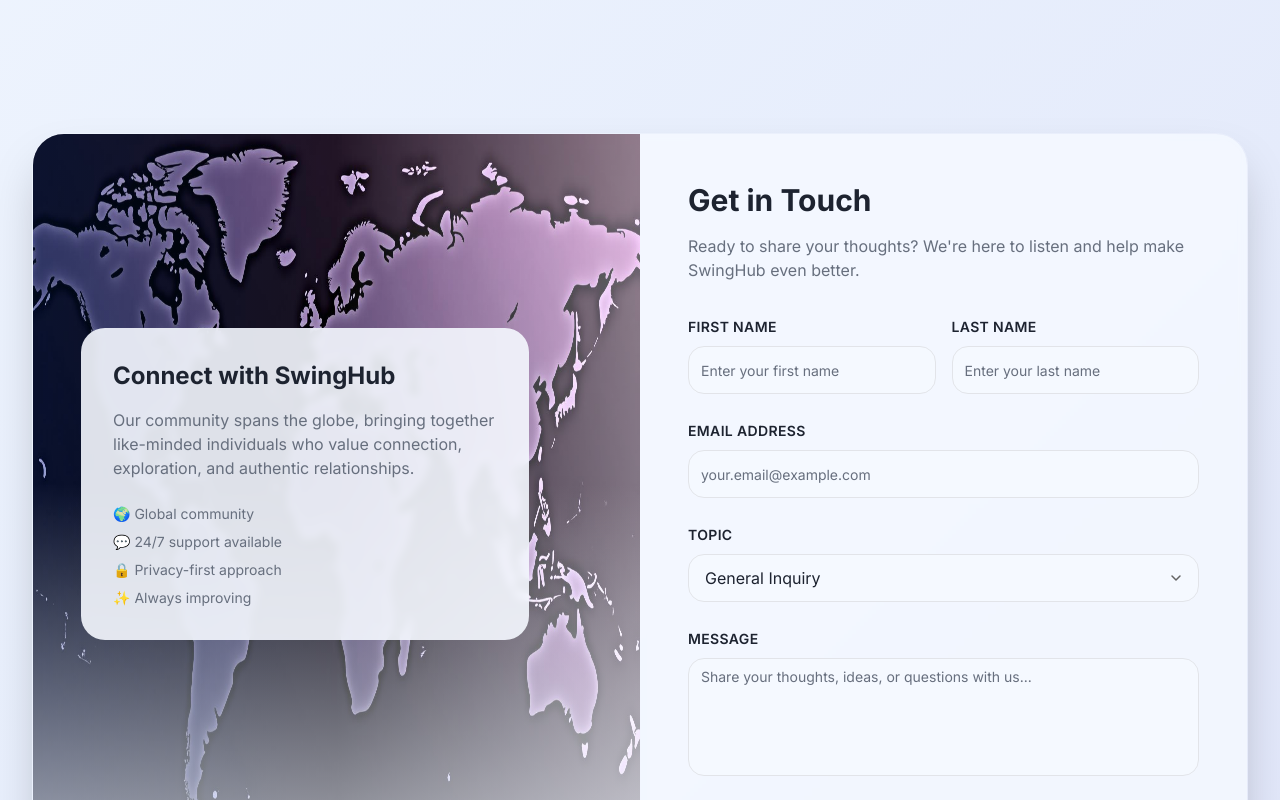
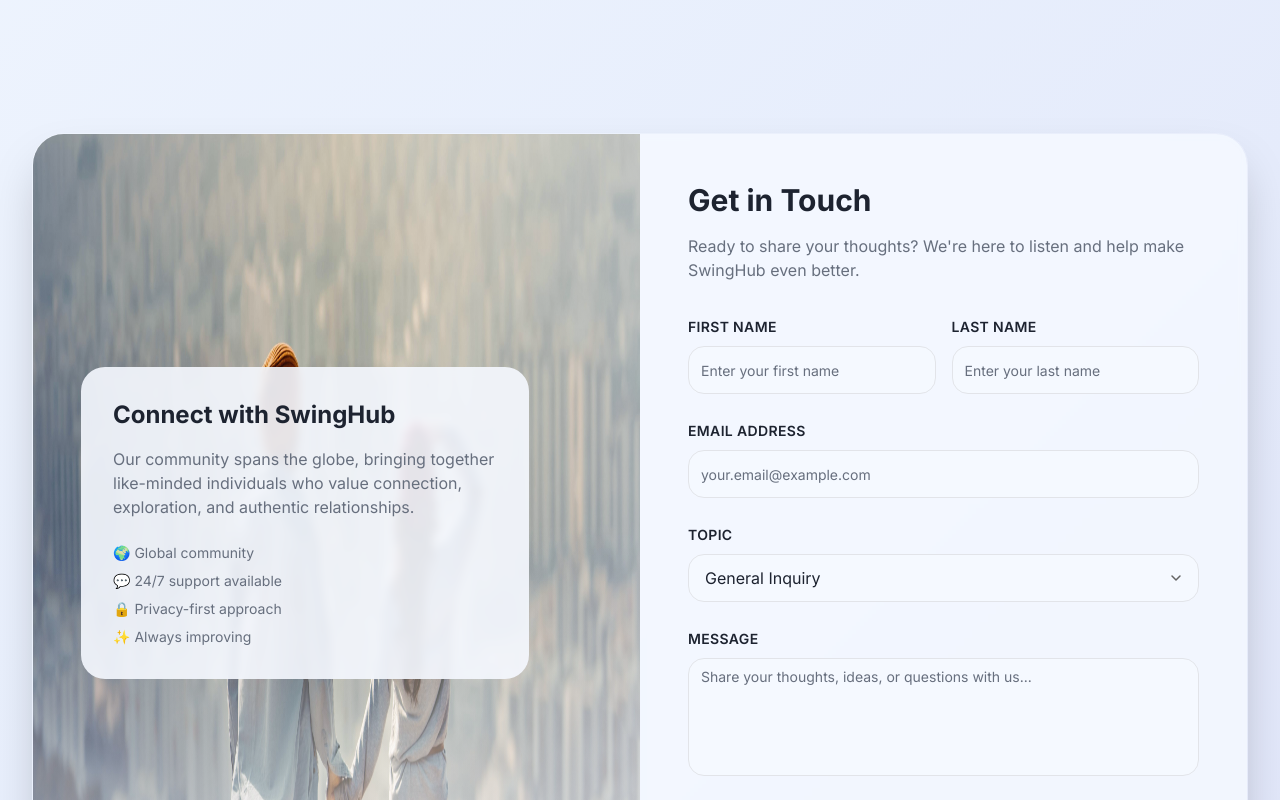
Before and after one commit to TxtSync-Limited/swinghub-modern-landing, a React (Vite) app: page /contact in a window 1280 px wide. Shown: the part 1280-2080 px from the top of the page. Built offline with nearby package versions, Linux system fonts and the light colour scheme.

Commit message:
Fix hardcoded height and update image
Updated the contact form layout to remove the hardcoded height and ensure it dynamically adjusts to the form's content. Also, changed the background image to the provided URL.

```diff
--- a/src/components/ContactMap.tsx
+++ b/src/components/ContactMap.tsx
@@ -1,5 +1,5 @@
 import React from 'react';
-import worldMapBackground from '@/assets/world-map-background.jpg';
+import swinghubMapBackground from '@/assets/swinghub-map-background.png';
 
 const ContactMap = () => {
 
@@ -7,7 +7,7 @@ const ContactMap = () => {
     <div className="relative w-full h-full">
       <div
         className="absolute inset-0 bg-[length:100%_100%] bg-center bg-no-repeat"
-        style={{ backgroundImage: `url(${worldMapBackground})` }}
+        style={{ backgroundImage: `url(${swinghubMapBackground})` }}
       />
       <div className="absolute inset-0 bg-gradient-to-r from-primary/20 via-transparent to-background/40" />
       <div className="absolute inset-0 bg-gradient-to-b from-transparent via-transparent to-background/60" />
--- a/src/pages/ContactUs.tsx
+++ b/src/pages/ContactUs.tsx
@@ -103,10 +103,10 @@ const ContactUs = () => {
         {/* Contact Form with Map */}
         <section className="px-6 lg:px-8 py-16">
           <div className="max-w-7xl mx-auto">
-            <div className="grid lg:grid-cols-2 gap-0 bg-background/5 backdrop-blur-sm border border-white/10 rounded-3xl overflow-hidden shadow-2xl">
+            <div className="grid lg:grid-cols-2 gap-0 bg-background/5 backdrop-blur-sm border border-white/10 rounded-3xl overflow-hidden shadow-2xl min-h-[600px]">
 
               {/* Left side - Map */}
-              <div className="h-[600px] lg:h-[700px]">
+              <div className="h-full min-h-[600px]">
                 <ContactMap />
               </div>
 
```
Also changed, not shown: src/assets/swinghub-map-background.png (added).
